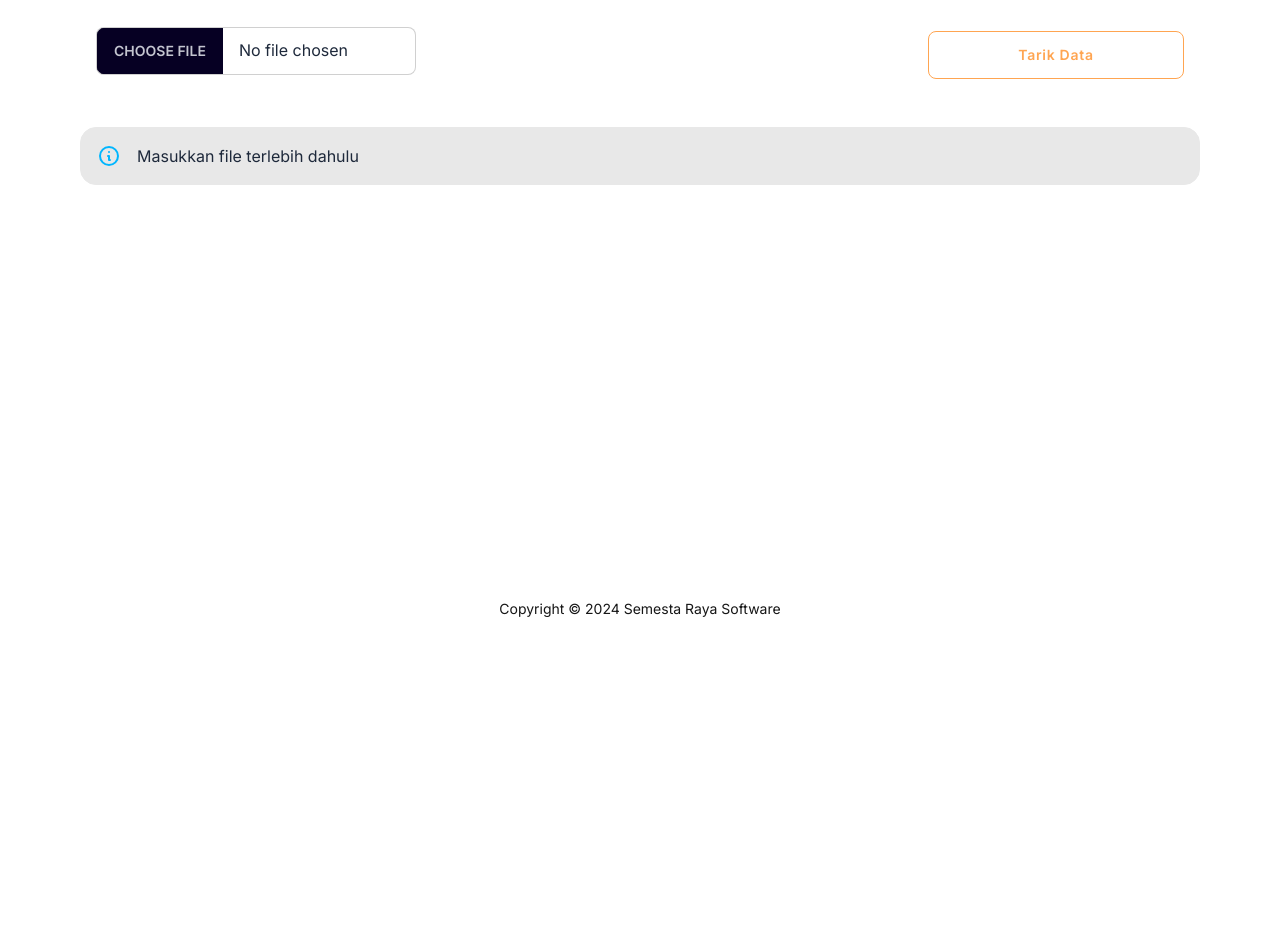
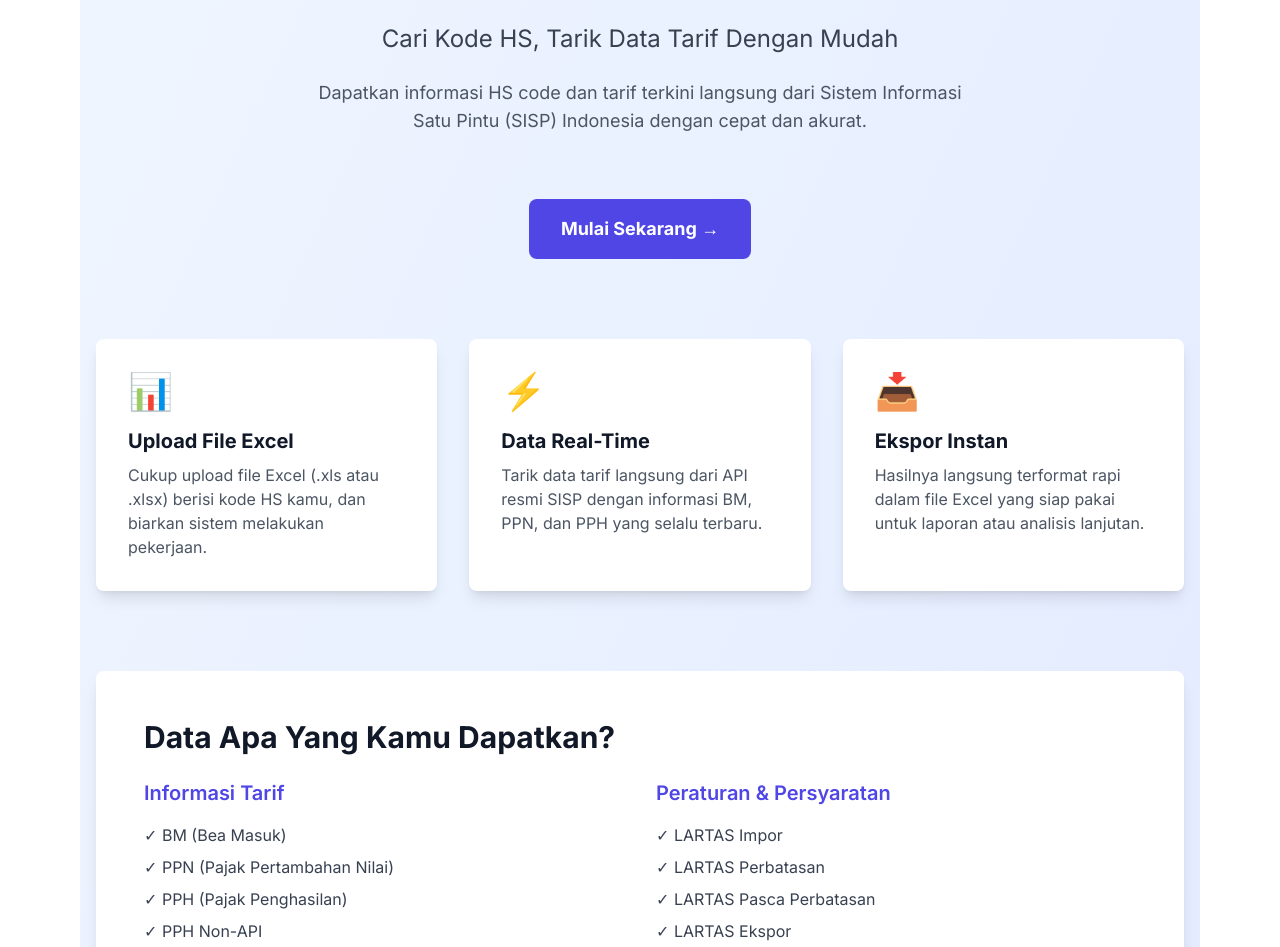
Before and after one commit to apktntaj/insscan, a Next.js app: page / in a window 1280 px wide. Shown: the part 145-1092 px from the top of the page. Before the commit the page ends 800 px from the top, so only its background shows below. Built offline with nearby package versions, Linux system fonts and the light colour scheme.

Commit message:
Home landing page

```diff
--- a/app/page.jsx
+++ b/app/page.jsx
@@ -1,15 +1,166 @@
-import ActionTableWrapper from "./ui/FileReaderWrapper";
-import Title from "./ui/Title";
+import Link from "next/link";
 
 const Home = () => {
   return (
-    <div className='container'>
-      <Title title="INSScan" descs={[]} />
-      <ActionTableWrapper />
+    <div className='min-h-screen bg-gradient-to-br from-blue-50 to-indigo-100'>
+      {/* Hero Section */}
+      <div className='container mx-auto px-4 py-20'>
+        <div className='text-center mb-16'>
+          <h1 className='bg-gradient-to-r from-purple-400 via-emerald-500 to-sky-400 bg-clip-text text-transparent text-7xl font-extrabold mb-4 tracking-widest'>
+            PESISIR
+          </h1>
+          <p className='text-2xl text-gray-700 mb-6'>
+            Cari Kode HS, Tarik Data Tarif Dengan Mudah
+          </p>
+          <p className='text-lg text-gray-600 max-w-2xl mx-auto'>
+            Dapatkan informasi HS code dan tarif terkini langsung dari Sistem Informasi Satu Pintu (SISP) Indonesia dengan cepat dan akurat.
+          </p>
+        </div>
+
+        {/* CTA Button */}
+        <div className='text-center mb-20'>
+          <Link href='/inscann'>
+            <button className='bg-indigo-600 hover:bg-indigo-700 text-white font-bold py-4 px-8 rounded-lg text-lg transition-colors duration-200'>
+              Mulai Sekarang →
+            </button>
+          </Link>
+        </div>
+
+        {/* Features Section */}
+        <div className='grid md:grid-cols-3 gap-8 mb-20'>
+          <div className='bg-white rounded-lg shadow-lg p-8'>
+            <div className='text-4xl mb-4'>📊</div>
+            <h3 className='text-xl font-bold text-gray-900 mb-2'>Upload File Excel</h3>
+            <p className='text-gray-600'>
+              Cukup upload file Excel (.xls atau .xlsx) berisi kode HS kamu, dan biarkan sistem melakukan pekerjaan.
+            </p>
+          </div>
+
+          <div className='bg-white rounded-lg shadow-lg p-8'>
+            <div className='text-4xl mb-4'>⚡</div>
+            <h3 className='text-xl font-bold text-gray-900 mb-2'>Data Real-Time</h3>
+            <p className='text-gray-600'>
+              Tarik data tarif langsung dari API resmi SISP dengan informasi BM, PPN, dan PPH yang selalu terbaru.
+            </p>
+          </div>
+
+          <div className='bg-white rounded-lg shadow-lg p-8'>
+            <div className='text-4xl mb-4'>📥</div>
+            <h3 className='text-xl font-bold text-gray-900 mb-2'>Ekspor Instan</h3>
+            <p className='text-gray-600'>
+              Hasilnya langsung terformat rapi dalam file Excel yang siap pakai untuk laporan atau analisis lanjutan.
+            </p>
+          </div>
+        </div>
+
+        {/* Information Section */}
+        <div className='bg-white rounded-lg shadow-lg p-12 mb-20'>
+          <h2 className='text-3xl font-bold text-gray-900 mb-6'>Data Apa Yang Kamu Dapatkan?</h2>
+          <div className='grid md:grid-cols-2 gap-8'>
+            <div>
+              <h3 className='text-xl font-semibold text-indigo-600 mb-4'>Informasi Tarif</h3>
+              <ul className='space-y-2 text-gray-700'>
+                <li>✓ BM (Bea Masuk)</li>
+                <li>✓ PPN (Pajak Pertambahan Nilai)</li>
+                <li>✓ PPH (Pajak Penghasilan)</li>
+                <li>✓ PPH Non-API</li>
+              </ul>
+            </div>
+            <div>
+              <h3 className='text-xl font-semibold text-indigo-600 mb-4'>Peraturan & Persyaratan</h3>
+              <ul className='space-y-2 text-gray-700'>
+                <li>✓ LARTAS Impor</li>
+                <li>✓ LARTAS Perbatasan</li>
+                <li>✓ LARTAS Pasca Perbatasan</li>
+                <li>✓ LARTAS Ekspor</li>
+              </ul>
+            </div>
+          </div>
+        </div>
+
+        {/* How It Works */}
+        <div className='bg-white rounded-lg shadow-lg p-12 mb-20'>
+          <h2 className='text-3xl font-bold text-gray-900 mb-8'>Caranya Gimana?</h2>
+          <div className='space-y-6'>
+            <div className='flex items-start'>
+              <div className='bg-indigo-600 text-white rounded-full w-12 h-12 flex items-center justify-center font-bold mr-4 flex-shrink-0'>1</div>
+              <div>
+                <h3 className='text-xl font-semibold text-gray-900'>Siapkan Data</h3>
+                <p className='text-gray-600'>Buat file Excel dengan kode-kode HS yang ingin kamu cari</p>
+              </div>
+            </div>
+            <div className='flex items-start'>
+              <div className='bg-indigo-600 text-white rounded-full w-12 h-12 flex items-center justify-center font-bold mr-4 flex-shrink-0'>2</div>
+              <div>
+                <h3 className='text-xl font-semibold text-gray-900'>Upload File</h3>
+                <p className='text-gray-600'>Gunakan INSScan untuk upload file Excel kamu dengan mudah</p>
+              </div>
+            </div>
+            <div className='flex items-start'>
+              <div className='bg-indigo-600 text-white rounded-full w-12 h-12 flex items-center justify-center font-bold mr-4 flex-shrink-0'>3</div>
+              <div>
+                <h3 className='text-xl font-semibold text-gray-900'>Sistem Bekerja Otomatis</h3>
+                <p className='text-gray-600'>Aplikasi akan menarik semua data tarif dari API SISP secara otomatis</p>
+              </div>
+            </div>
+            <div className='flex items-start'>
+              <div className='bg-indigo-600 text-white rounded-full w-12 h-12 flex items-center justify-center font-bold mr-4 flex-shrink-0'>4</div>
+              <div>
+                <h3 className='text-xl font-semibold text-gray-900'>Download Hasilnya</h3>
+                <p className='text-gray-600'>Unduh file Excel berisi semua informasi lengkap dan siap pakai</p>
+              </div>
+            </div>
+          </div>
+        </div>
+
+        {/* Benefits Section */}
+        <div className='bg-indigo-50 rounded-lg p-12 mb-20'>
+          <h2 className='text-3xl font-bold text-gray-900 mb-8'>Kenapa Pakai INSScan?</h2>
+          <div className='grid md:grid-cols-2 gap-6'>
+            <div className='flex items-start'>
+              <span className='text-2xl mr-4'>✨</span>
+              <div>
+                <h4 className='font-semibold text-gray-900 mb-2'>Hemat Waktu Kerja</h4>
+                <p className='text-gray-600'>Proses yang biasanya butuh berjam-jam bisa selesai dalam hitungan menit</p>
+              </div>
+            </div>
+            <div className='flex items-start'>
+              <span className='text-2xl mr-4'>🎯</span>
+              <div>
+                <h4 className='font-semibold text-gray-900 mb-2'>Data Akurat & Terpercaya</h4>
+                <p className='text-gray-600'>Informasi langsung dari SISP yang merupakan sumber resmi</p>
+              </div>
+            </div>
+            <div className='flex items-start'>
+              <span className='text-2xl mr-4'>🔄</span>
+              <div>
+                <h4 className='font-semibold text-gray-900 mb-2'>Selalu Update</h4>
+                <p className='text-gray-600'>Data tarif selalu terbaru karena diambil real-time dari API</p>
+              </div>
+            </div>
+            <div className='flex items-start'>
+              <span className='text-2xl mr-4'>💼</span>
+              <div>
+                <h4 className='font-semibold text-gray-900 mb-2'>User-Friendly</h4>
+                <p className='text-gray-600'>Antarmuka yang sederhana, tidak perlu keahlian teknis khusus</p>
+              </div>
+            </div>
+          </div>
+        </div>
+
+        {/* CTA Footer */}
+        <div className='text-center py-12'>
+          <h2 className='text-3xl font-bold text-gray-900 mb-4'>Siap Memudahkan Pekerjaan?</h2>
+          <p className='text-gray-600 mb-8'>Cari kode HS dan tarik data tarif dalam sekali klik</p>
+          <Link href='/inscann'>
+            <button className='bg-indigo-600 hover:bg-indigo-700 text-white font-bold py-4 px-8 rounded-lg text-lg transition-colors duration-200'>
+              Buka INSScan Sekarang
+            </button>
+          </Link>
+        </div>
+      </div>
     </div>
   );
 };
 
 export default Home;
-
-// TODO: take a rest for a while
--- a/app/ui/Navbar.jsx
+++ b/app/ui/Navbar.jsx
@@ -1,7 +1,17 @@
+"use client";
+
 import Image from "next/image";
 import Link from "next/link";
+import { usePathname } from "next/navigation";
 
 const Navbar = ({ links }) => {
+  const pathname = usePathname();
+
+  // Hide navbar on homepage
+  if (pathname === "/") {
+    return null;
+  }
+
   return (
     <nav className='navbar bg-base-100 font-bold mt-5'>
       <div className='navbar-start'>
```
